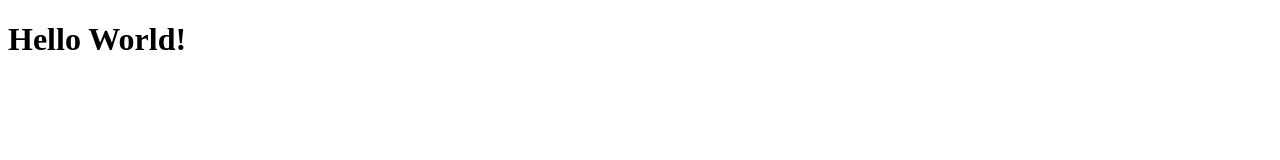
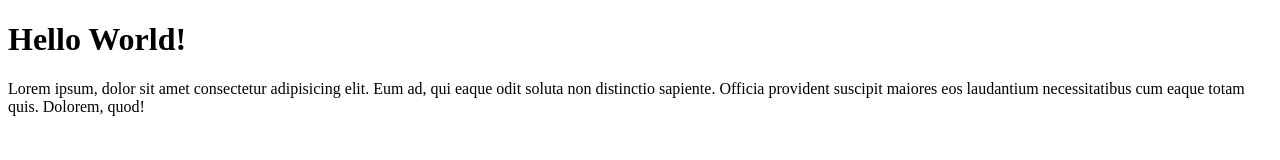
Before and after one commit to nickzadpratama/git-remote-test, a plain HTML site: page index.html in a window 1280 px wide. Drawn offline with Linux system fonts and the light colour scheme.

Commit message:
menambahkan paragraf

```diff
--- a/index.html
+++ b/index.html
@@ -8,5 +8,6 @@
 </head>
 <body>
     <h1>Hello World!</h1>
+    <p>Lorem ipsum, dolor sit amet consectetur adipisicing elit. Eum ad, qui eaque odit soluta non distinctio sapiente. Officia provident suscipit maiores eos laudantium necessitatibus cum eaque totam quis. Dolorem, quod!</p>
 </body>
 </html>
```
